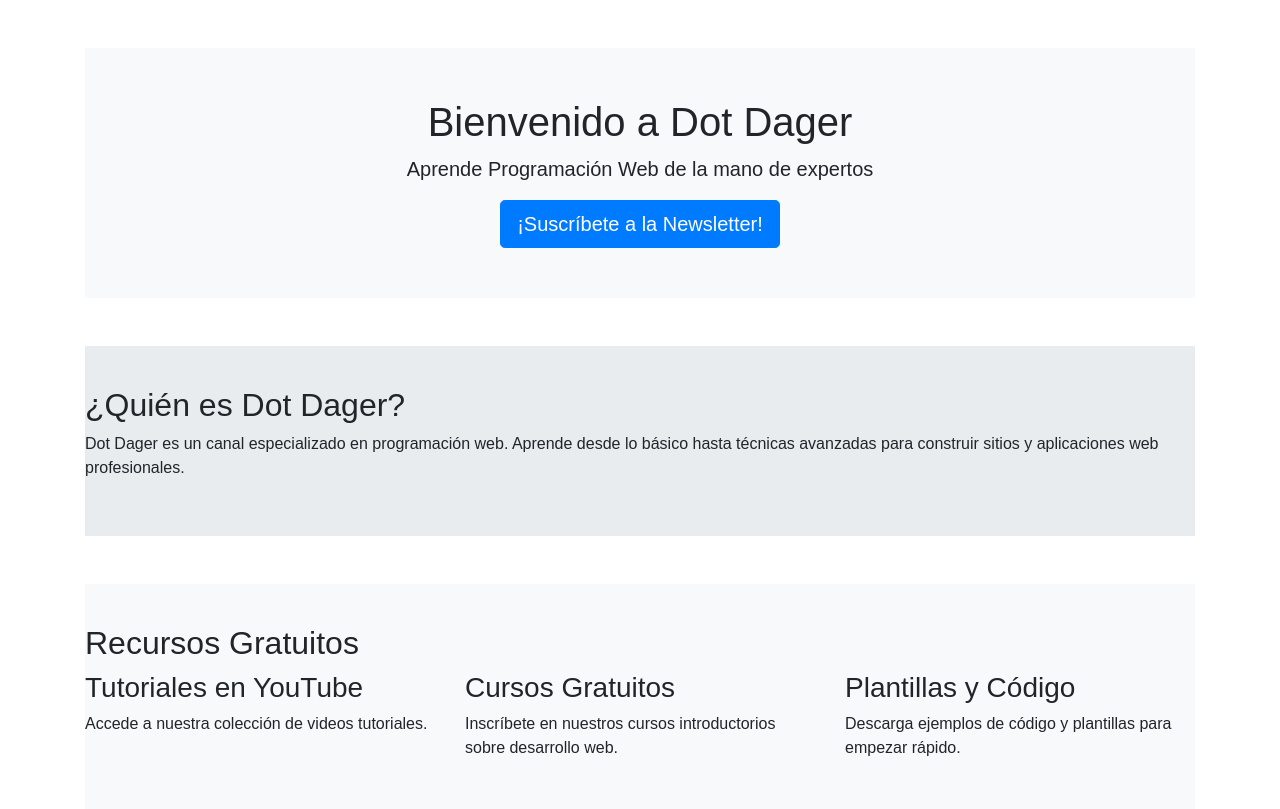
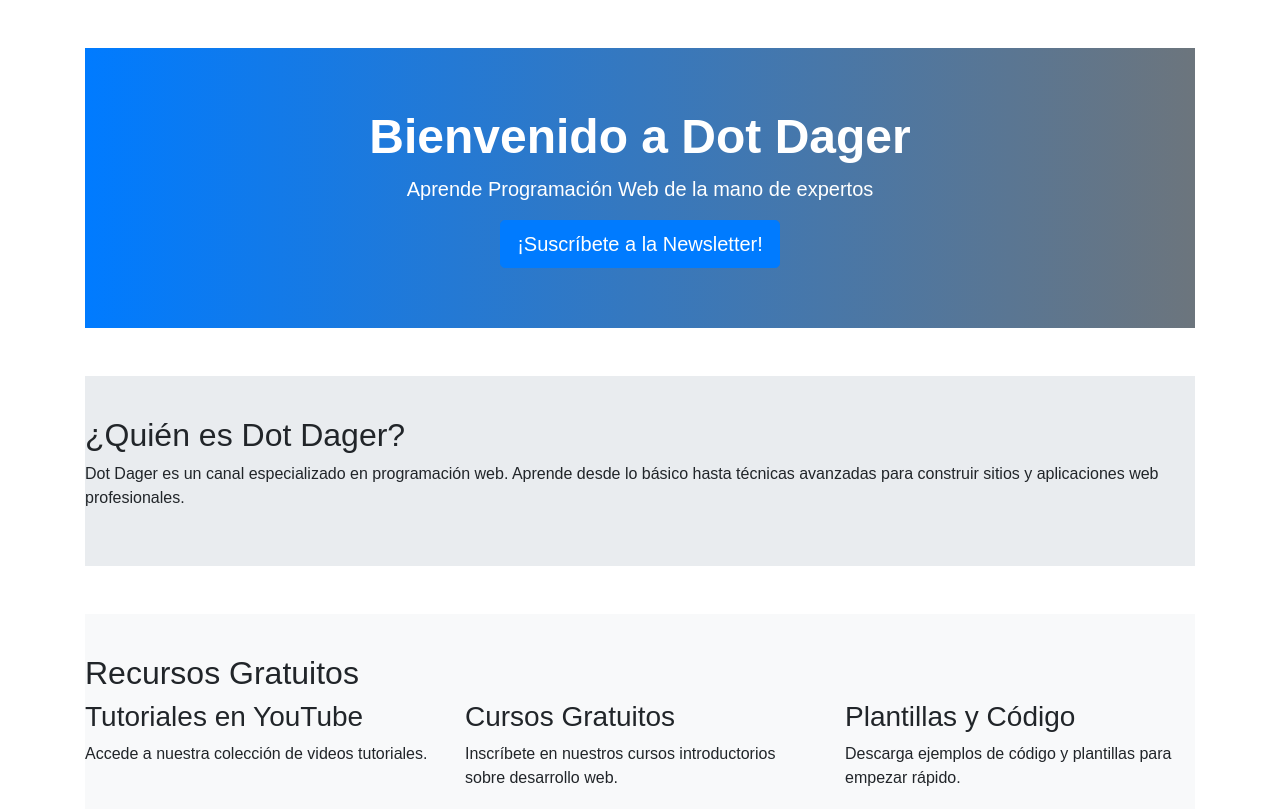
Before and after one commit to DamianJuaGonz/DotDagerLandingPage, a plain HTML site: page index.html in a window 1280 px wide. Shown: the top 809 px of the page. Drawn offline with nearby package versions, Linux system fonts and the light colour scheme.

Commit message:
Update styles.css

```diff
--- a/styles.css
+++ b/styles.css
@@ -3,9 +3,18 @@ body {
 }
 
 header {
-    background-color: #f8f9fa;
-    padding: 50px 0;
-    margin-bottom: 30px;
+    background: linear-gradient(to right, #007bff, #6c757d);
+    color: white;
+    padding: 60px 0;
+}
+
+header h1 {
+    font-size: 3rem;
+    font-weight: bold;
+}
+
+header p {
+    font-size: 1.2rem;
 }
 
 #about, #resources, #suscribe {
```
